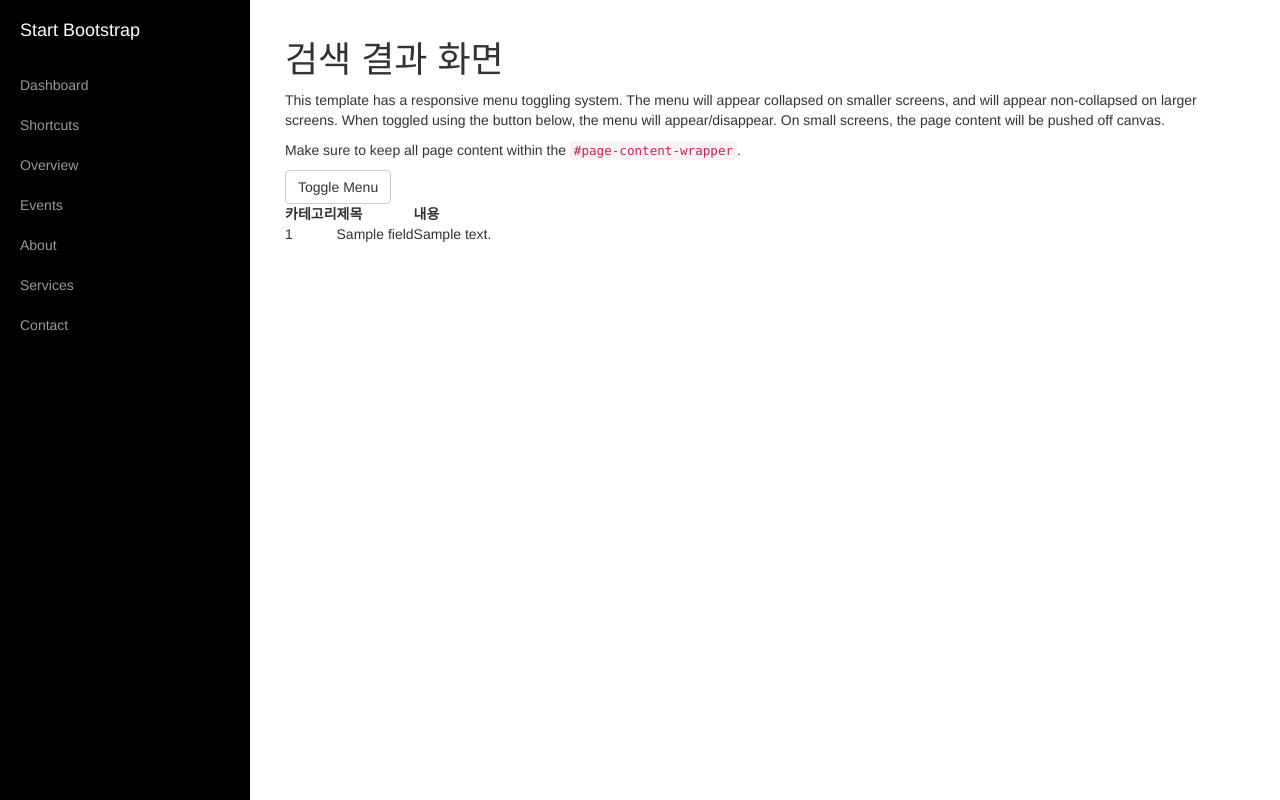
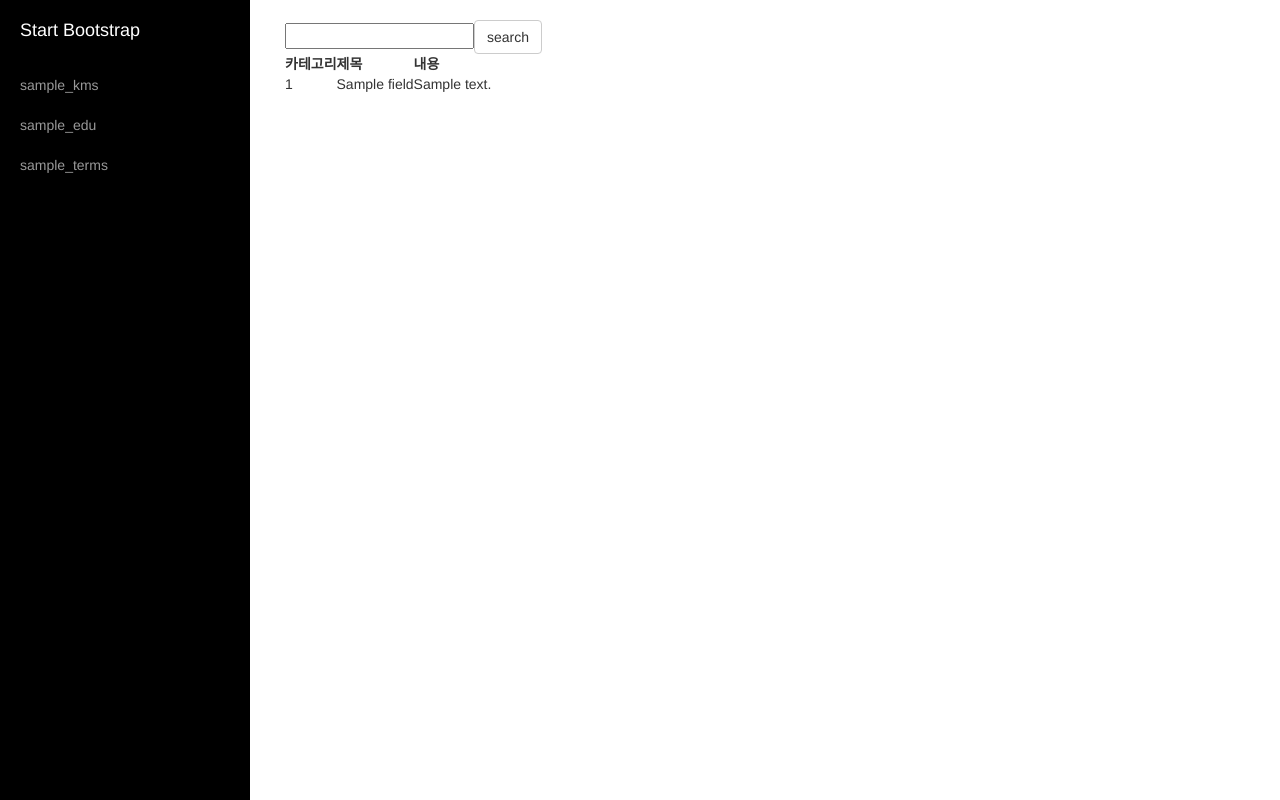
Before and after one commit to smilesyk2/neemepoo, a Django app: template yksite/templates/main.html in a window 1280 px wide. Run offline with Django 3.2, Linux system fonts and the light colour scheme; the template is opened without the code that fills it: most values are stand-ins (such as "Sample title", 1, 10 or a date in 2020); some libraries are stand-ins or nearby versions.

Commit message:
컬렉션 메뉴 추가

```diff
--- a/yksite/templates/base.html
+++ b/yksite/templates/base.html
@@ -17,36 +17,11 @@
 	<script src="https://ajax.googleapis.com/ajax/libs/jquery/1.11.2/jquery.min.js"></script>
 	<!-- 모든 컴파일된 플러그인을 포함합니다 (아래), 원하지 않는다면 필요한 각각의 파일을 포함하세요 -->
 	<script src="{% static 'js/bootstrap.min.js'%}"></script>
-    <!-- Menu Toggle Script -->
-    <script>
-    $("#menu-toggle").click(function(e) {
-        e.preventDefault();
-        $("#wrapper").toggleClass("toggled");
-    });
-    </script>
 </head>
 <body>
 <div id="wrapper">
-	<!-- Sidebar -->
-	<div id="sidebar-wrapper">
-		<ul class="sidebar-nav">
-			<li class="sidebar-brand"><a href="#">Start Bootstrap</a></li>
-        	<li><a href="#">Dashboard</a></li>
-        	<li><a href="#">Shortcuts</a></li>
-        	<li><a href="#">Overview</a></li>
-        	<li><a href="#">Events</a></li>
-        	<li><a href="#">About</a></li>
-        	<li><a href="#">Services</a></li>
-        	<li><a href="#">Contact</a></li>
-    	</ul>
-    </div>
-    <!-- /#sidebar-wrapper -->
-	<div id="page-content-wrapper">
-		{% block content %}
-
-		<h1>Hello, world!</h1>
-
-		{% endblock %}
-	</div>
+	{% block content %}
+	hello world
+	{% endblock %}
 </body>
 </html>
--- a/yksite/templates/main.html
+++ b/yksite/templates/main.html
@@ -4,13 +4,37 @@
 <style>
 table {border:1px}
 </style>
+<script>
+$("#menu-toggle").click(function(e) {
+    e.preventDefault();
+    $("#sidebar-wrapper").toggleClass("toggled");
+});
+function goCollection(col){
+	$("input:hidden[name='collection']").val(col);
+	$("form").submit();
+}
+function goSearch(){
+	$("form").submit();
+}
+</script>
+<form name='search' action='/search/' method='post'>
+<!-- Sidebar -->
+<div id="sidebar-wrapper">
+	<ul class="sidebar-nav">
+		<li class="sidebar-brand"><a href="#">Start Bootstrap</a></li>
+       	<li><a href="#" onclick="goCollection('sample_kms')">sample_kms</a></li>
+       	<li><a href="#" onclick="goCollection('sample_edu')">sample_edu</a></li>
+       	<li><a href="#" onclick="goCollection('sample_terms')">sample_terms</a></li>
+   	</ul>
+   </div>
+   <!-- /#sidebar-wrapper -->
+<div id="page-content-wrapper">
     <div class="container-fluid">
 		<div class="row">
 			<div class="col-lg-12">
-			<h1>검색 결과 화면</h1>
-			<p>This template has a responsive menu toggling system. The menu will appear collapsed on smaller screens, and will appear non-collapsed on larger screens. When toggled using the button below, the menu will appear/disappear. On small screens, the page content will be pushed off canvas.</p>
-			<p>Make sure to keep all page content within the <code>#page-content-wrapper</code>.</p>
-			<a href="#menu-toggle" class="btn btn-default" id="menu-toggle">Toggle Menu</a>
+				<input type='hidden' name='collection' value='{{data.collection}}'/>
+				<input type='text' name='query' value='{{data.query}}'/><button class="btn btn-default" onclick="goSearch()">search</button>
+				<!-- <a href="#menu-toggle" class="btn btn-default" id="menu-toggle">Toggle Menu</a> -->
 				<table>
 					<tr>
 						<th>카테고리</th>
@@ -28,4 +52,6 @@ table {border:1px}
 	        </div>
 	    </div>
 	</div>
+</div>
+</form>
 {% endblock %}
```
Lines whose indentation alone changed are shown as unchanged.
